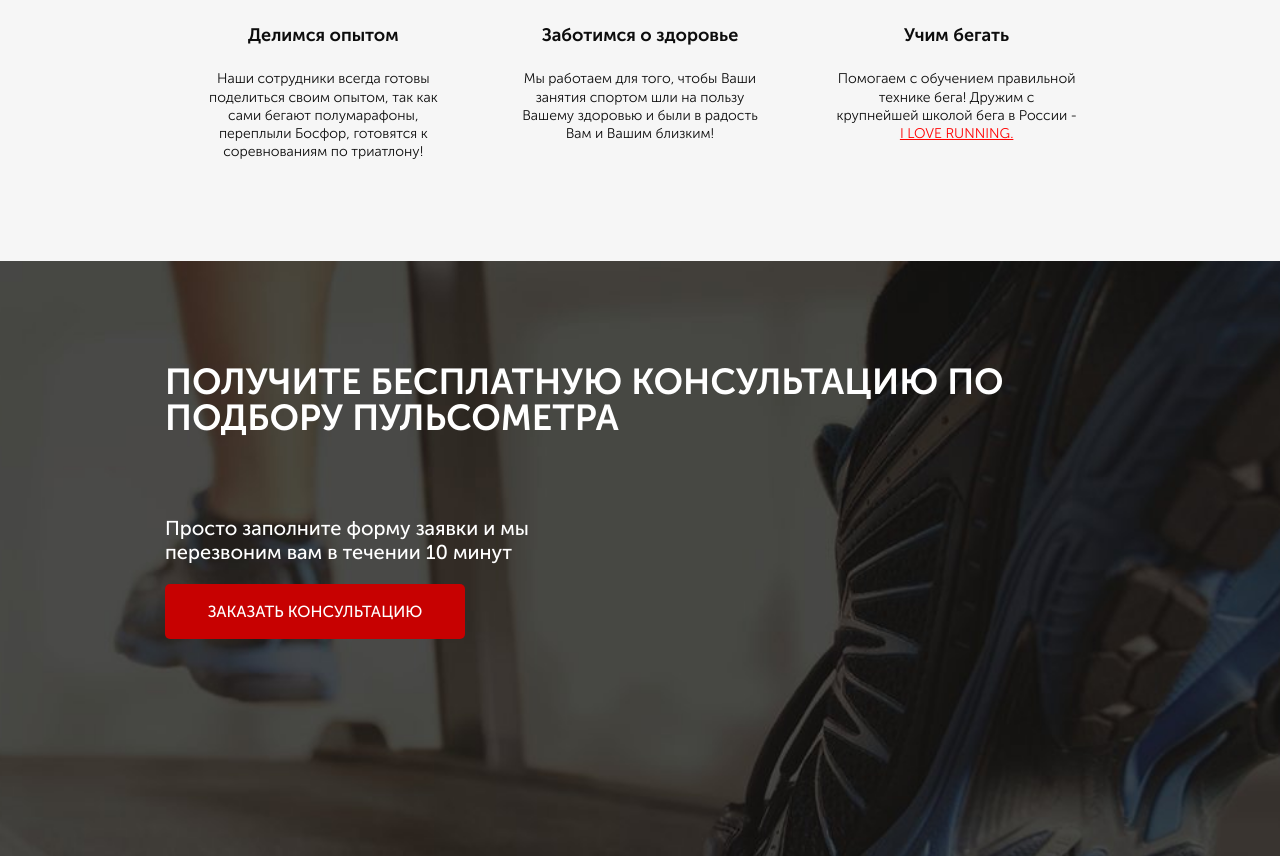
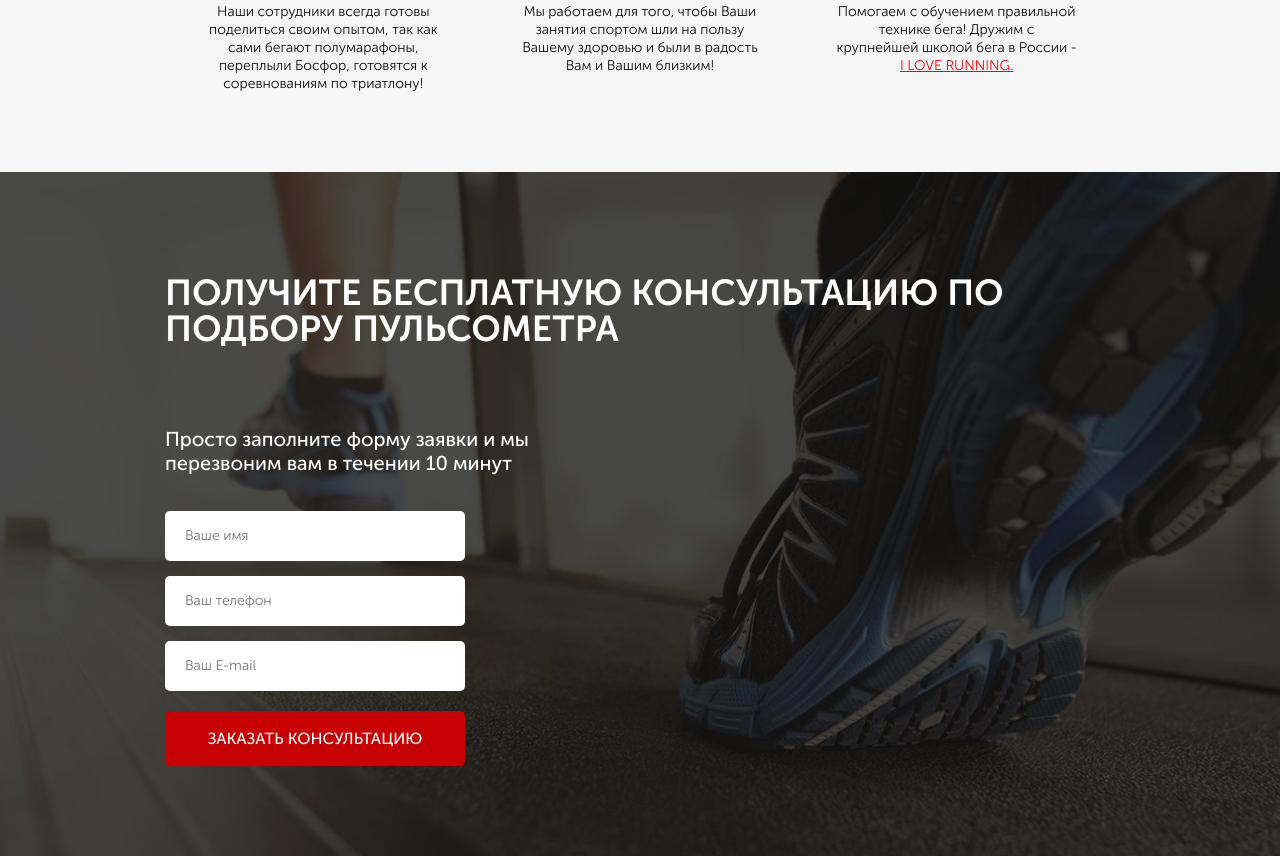
Before and after one commit to IvanChapler/Pulse-Monitors, a website: page app/index.html in a window 1280 px wide. Shown: the part 993-1849 px from the top of the page. Drawn offline with Linux system fonts and the light colour scheme.

Commit message:
added forms and border-box and changed height

```diff
--- a/app/index.html
+++ b/app/index.html
@@ -84,12 +84,17 @@
     <section class="consultation">
         <div class="container">
             <div class="consultation__wrapper">
-                <h2 class="title title_form">Получите бесплатную консультацию по подбору пульсометра </h2>
+                <h2 class="title title_left">Получите бесплатную консультацию по подбору пульсометра </h2>
                 <div class="consultation__subtitle">Просто заполните форму заявки и мы перезвоним вам в течении 10 минут</div>
-                <fieldlist class="form">
+                <form class="feed-form" action="#" method="post" autocomplete="on" enctype="multipart/form-data">
+                    <!-- <fieldlist"> -->
+                        <input placeholder="Ваше имя" type="text" value="" name="name" required>
+                        <input placeholder="Ваш телефон" type="number" value="" name="tel" required>
+                        <input placeholder="Ваш E-mail" type="email" value="" name="email" required>
+                        <button class="button button_submit">заказать кОНСУЛЬТАЦИЮ</button>
+                    <!-- </fieldlist> -->
+                </form>
 
-                </fieldlist>
-                <button class="button button_form">заказать кОНСУЛЬТАЦИЮ</button>
                 </div>
         </div>
     </section>
--- a/app/sass/blocks/_advantages.scss
+++ b/app/sass/blocks/_advantages.scss
@@ -1,6 +1,6 @@
 .advantages{
-    padding: 69px 0 81px 0;
-    min-height: 380px;
+    padding: 69px 0 78px 0;
+    min-height: 470px;
     background-color: #f6f6f6;
     &__wrapper{
         margin-top: 65px;
--- a/app/sass/blocks/_buttons.scss
+++ b/app/sass/blocks/_buttons.scss
@@ -17,9 +17,9 @@
         height: 50px;
         font-size: 16px;
     }
-    &_form{
+    &_submit{
         margin-top: 20px;
-        width: 300px;
+        width: 100%;
         height: 55px;
         font-size: 16px;
     }
--- /dev/null
+++ b/app/sass/blocks/_forms.scss
@@ -0,0 +1,20 @@
+.feed-form{
+    margin-top: 36px;
+    display: flex;
+    flex-direction: column;
+    width: 300px;
+    input{
+        height: 50px;
+        padding: 0 20px;
+        background-color: #ffffff;
+        border: none;
+        border-radius: 5px;
+        //text
+        font-size: 14px;
+        font-weight: 300;
+        color: #4b4b4b;
+        &:not(:first-child){
+            margin-top: 15px;
+        }
+    }
+}
--- a/app/sass/blocks/_promo.scss
+++ b/app/sass/blocks/_promo.scss
@@ -1,7 +1,7 @@
 .promo{
-    min-height: 610px;
+    min-height: 650px;
     padding: 21px 0 93px 0;
-    background: url(../images/bg1_859.jpg) 25% (center/cover) no-repeat;
+    background: url(../images/bg1_859.jpg) 35% (center/cover) no-repeat;
     &__wrapper{
         padding-top: 91px;
         display: flex;
--- a/app/sass/blocks/_title.scss
+++ b/app/sass/blocks/_title.scss
@@ -4,7 +4,7 @@
     color: #0d0d0d;
     text-align: center;
     text-transform: uppercase;
-    &_form{
+    &_left{
         text-align: start;
         font-size: 36px;
         color: #ffffff;
--- a/app/sass/style.scss
+++ b/app/sass/style.scss
@@ -1,6 +1,7 @@
 @import 'base/variables';
 *{
     font-family: 'Museo Sans Cyrl', sans-serif;
+    box-sizing: border-box;
 }
 
 .container{
@@ -13,4 +14,5 @@
 @import 'blocks/title';
 @import 'blocks/advantages';
 @import 'blocks/consultation';
+@import 'blocks/forms';
 @import 'base/media'
```
Also changed, not shown: app/css/style.min.css.
